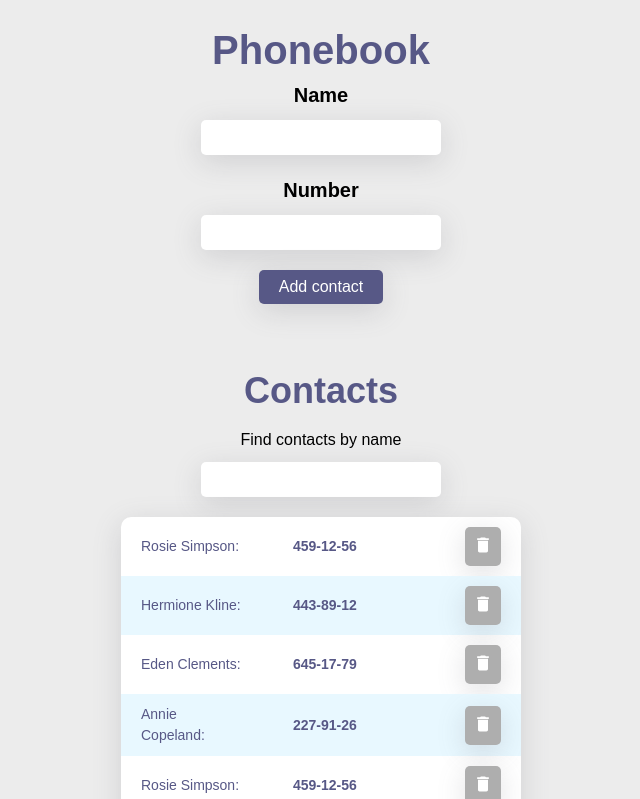
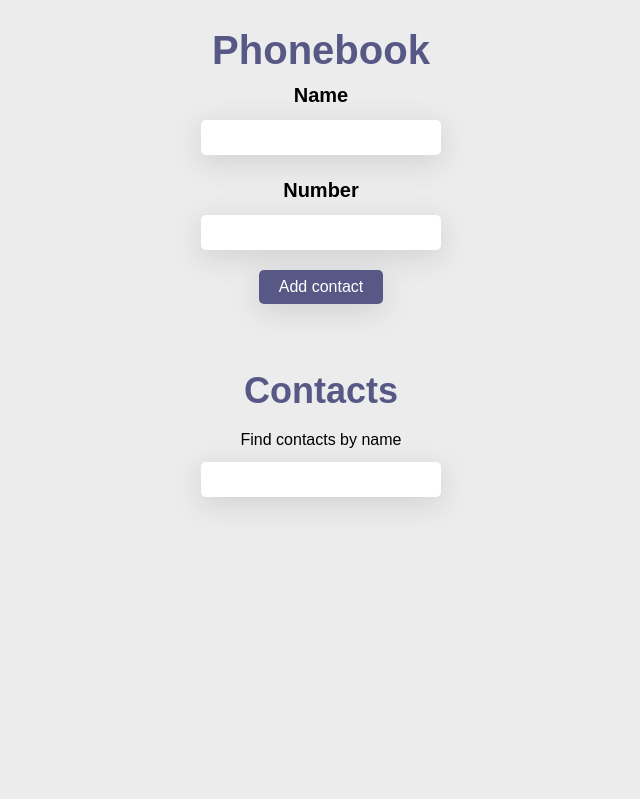
Before and after one commit to M-Farmaha/goit-react-hw-03-phonebook, a React (Create React App) app: page / in a window 1280 px wide. Shown: the top 799 px of the page, without its empty margins (319-959 px from the left). Built offline with nearby package versions, Linux system fonts and the light colour scheme.

Commit message:
task 1.1

```diff
--- a/src/components/App.jsx
+++ b/src/components/App.jsx
@@ -6,15 +6,7 @@ import * as Styled from './styled';
 
 export class App extends Component {
   state = {
-    contacts: [
-      { id: 'id-1', name: 'Rosie Simpson', number: '459-12-56' },
-      { id: 'id-2', name: 'Hermione Kline', number: '443-89-12' },
-      { id: 'id-3', name: 'Eden Clements', number: '645-17-79' },
-      { id: 'id-4', name: 'Annie Copeland', number: '227-91-26' },
-      { id: 'id-5', name: 'Rosie Simpson', number: '459-12-56' },
-      { id: 'id-6', name: 'Rosie Simpson', number: '459-12-56' },
-      { id: 'id-7', name: 'Rosie Simpson', number: '459-12-56' },
-    ],
+    contacts: [],
     filter: '',
   };
 
```
